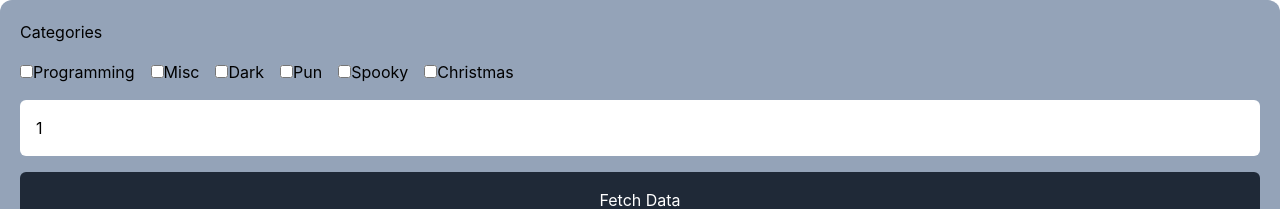
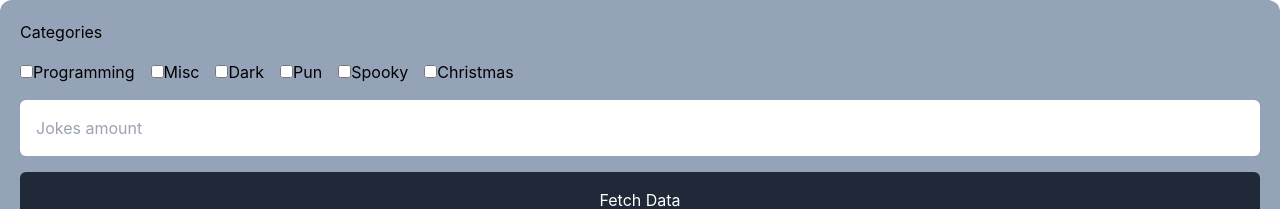
Before and after one commit to Kalynovskyi/FetchJokes, a React (Create React App) app: page / in a window 1280 px wide. Shown: the top 209 px of the page. Built offline with nearby package versions, Linux system fonts and the light colour scheme.

Commit message:
input value validation

```diff
--- a/src/components/JokeForm.tsx
+++ b/src/components/JokeForm.tsx
@@ -2,7 +2,7 @@ import { useState } from "react";
 import Button from "./UI/Button";
 
 const JokeForm = (props: FormProps) => {
-    const [number, setNumber] = useState(1);
+    const [number, setNumber] = useState<number>();
     const [categories, setCategories] = useState([""]);
 
     const handleSubmit = (event: React.FormEvent<HTMLFormElement>) => {
@@ -10,6 +10,8 @@ const JokeForm = (props: FormProps) => {
         let urlLink = "";
         let linkNumber = "";
         let linkCategories = "";
+
+        if (number === undefined) return;
 
         if (number > 1) {
             linkNumber = "?amount=" + number;
@@ -112,7 +114,9 @@ const JokeForm = (props: FormProps) => {
             </span>
             <input
                 type="number"
-                value={number}
+                min={0}
+                max={10}
+                value={number || ''}
                 placeholder="Jokes amount"
                 className=" p-4 rounded-md "
                 onChange={handleNumberChange}
```
